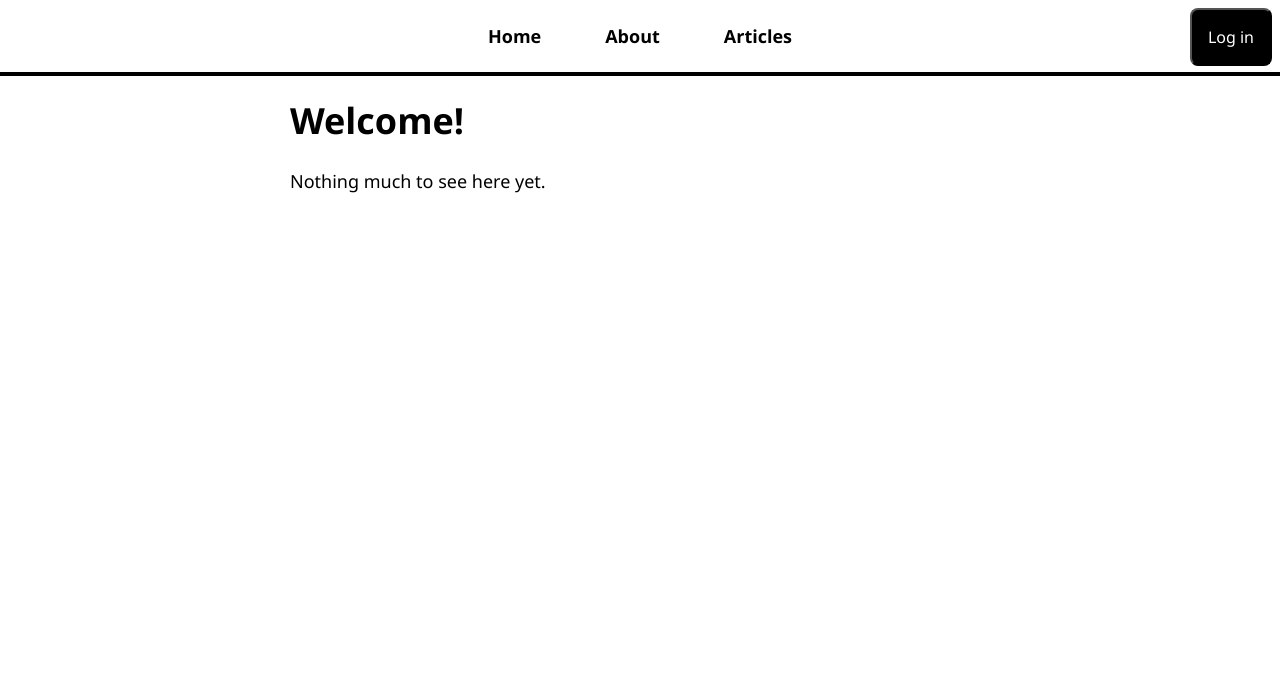
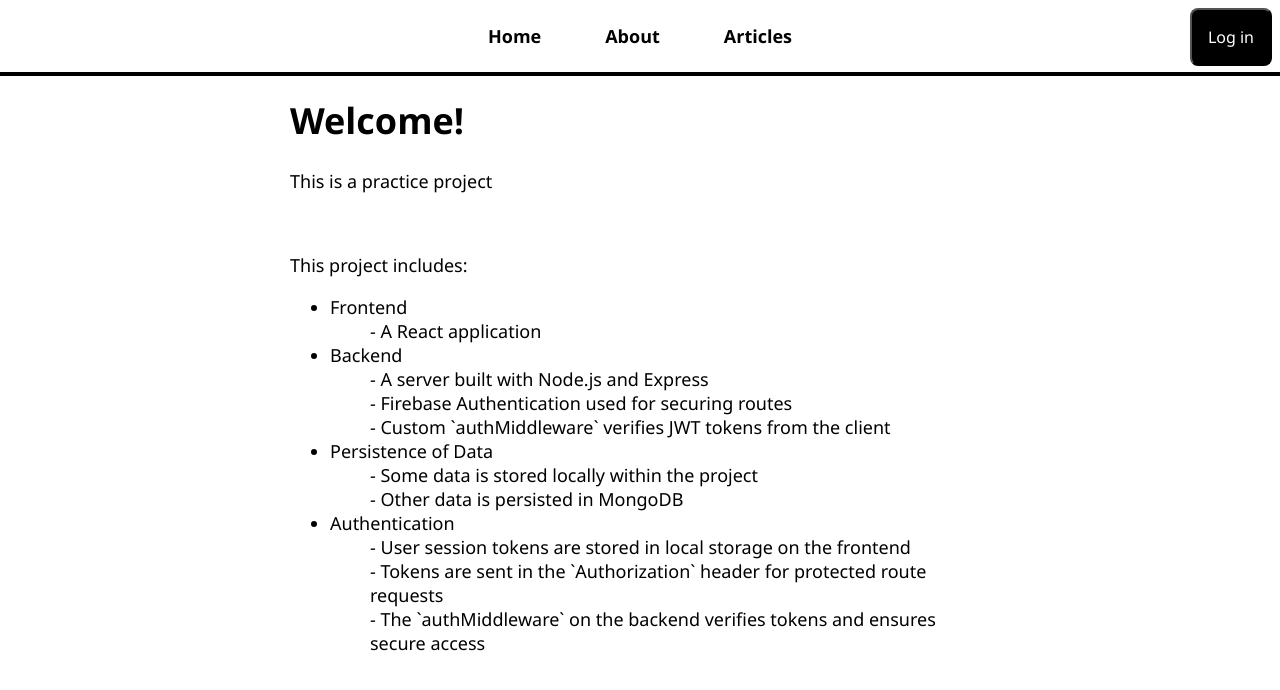
Before and after one commit to dianakaal/coding-practice-2024, a React (Create React App) app in the folder frontend/: page / in a window 1280 px wide. Shown: the top 690 px of the page. Built offline with nearby package versions, Linux system fonts and the light colour scheme; no server answers.

Commit message:
Improve home page

```diff
--- a/frontend/src/pages/HomePage.js
+++ b/frontend/src/pages/HomePage.js
@@ -2,9 +2,35 @@ const HomePage = () => {
     return (
         <>
         <h1>Welcome!</h1>
-        <p>Nothing much to see here yet.</p>
+        <p>This is a practice project</p>
+        <br/>
+        <p>This project includes:</p>
+        <ul>
+            <li>Frontend</li>
+            <dd>- A React application</dd>
+            <li>Backend</li>
+            <dd>- A server built with Node.js and Express</dd>
+            <dd>- Firebase Authentication used for securing routes</dd>
+            <dd>- Custom `authMiddleware` verifies JWT tokens from the client</dd>
+            <li>Persistence of Data</li>
+            <dd>- Some data is stored locally within the project</dd>
+            <dd>- Other data is persisted in MongoDB</dd>
+            <li>Authentication</li>
+            <dd>- User session tokens are stored in local storage on the frontend</dd>
+            <dd>- Tokens are sent in the `Authorization` header for protected route requests</dd>
+            <dd>- The `authMiddleware` on the backend verifies tokens and ensures secure access</dd>
+        </ul>
         </>
     );
 }
 
 export default HomePage;
+
+/*
+Frontend application using React
+
+Server with Node.js and Express
+
+Persistence of data is with MongoDB
+
+Authentication is done with Firebase */
```
